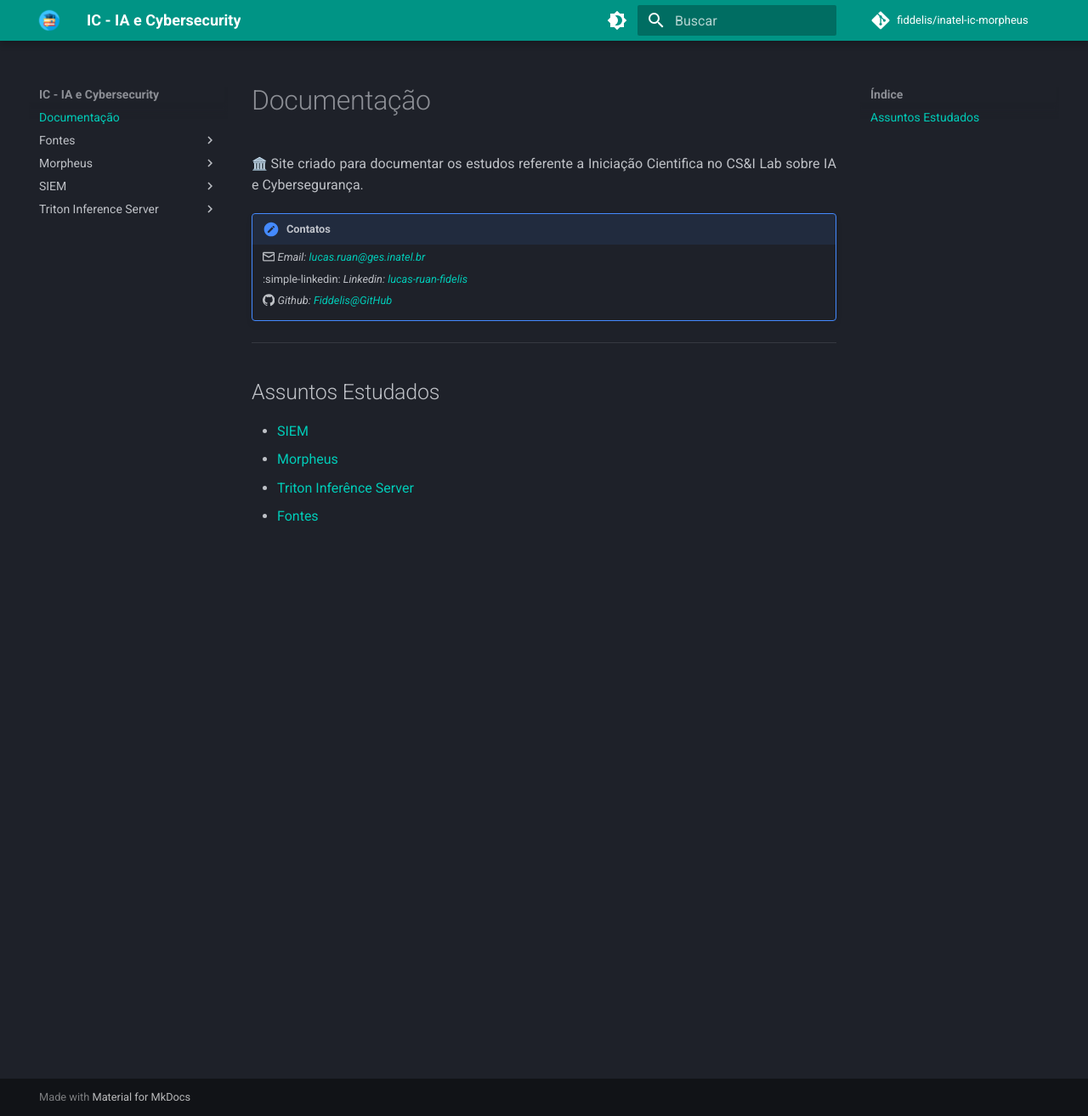
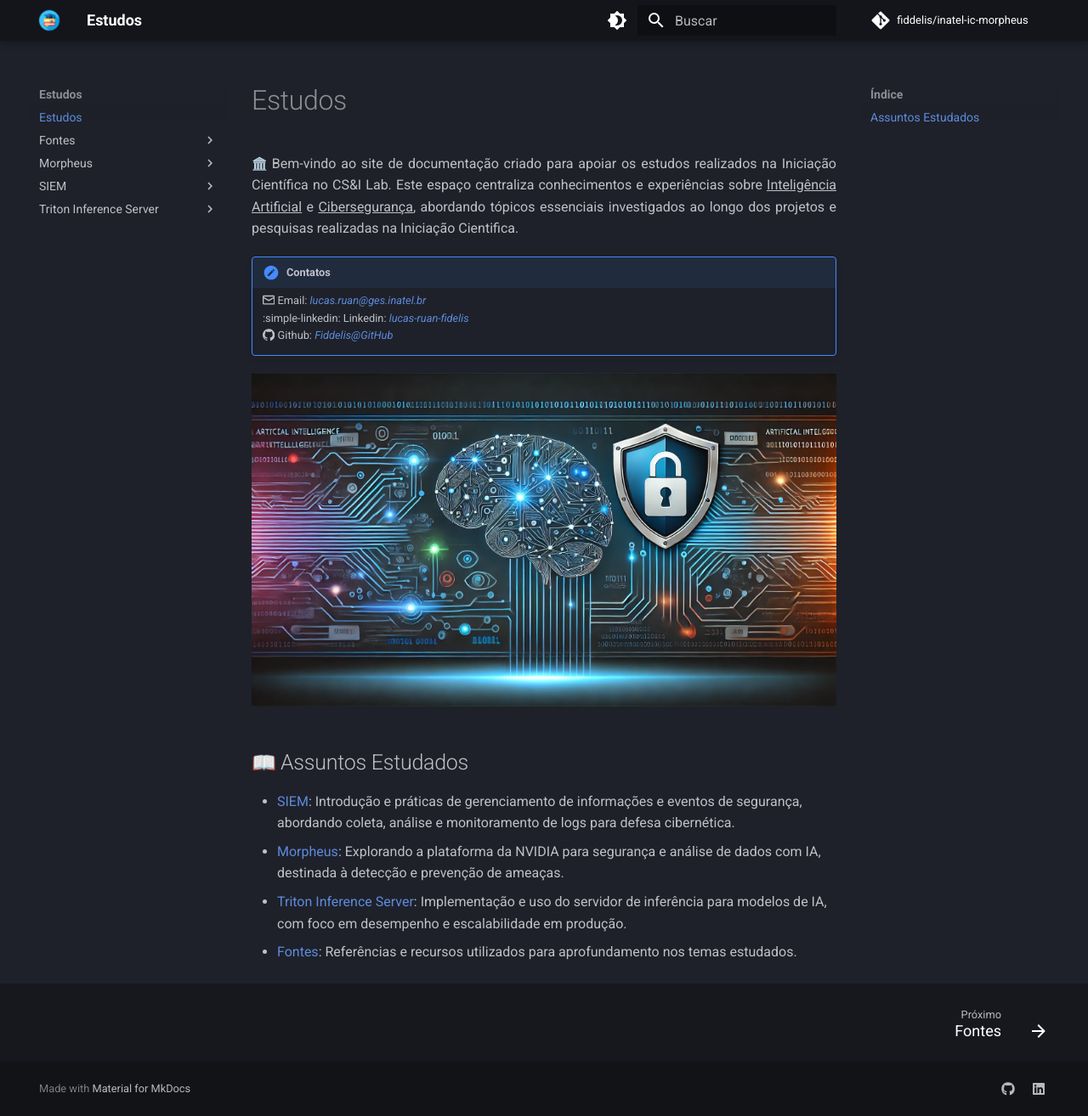
Before and after one commit to Fiddelis/inatel-ic-morpheus, an MkDocs documentation site: the page built from docs/index.md, in a window 1280 px wide and 1314 px high. Shown: the whole window at 85% size. Built offline with MkDocs 1.6.1 and Material for MkDocs 9.7.7, drawn with Linux system fonts in a browser that asks for light colours; emoji names are drawn with the system emoji font; comment, search, counter and statistics services are not loaded.

Commit message:
adicionado informações

```diff
--- a/README.md
+++ b/README.md
@@ -1,4 +1,4 @@
-# Inatel IC - IA e Cybersecurity
+# Estudos
 
 Repositório voltado para documentação dos estudos da Iniciação Científica com foco em Inteligência Artificial aplicada à segurança cibernética,
 utilizando a plataforma NVIDIA Morpheus para detecção e resposta a ameaças em tempo real.
--- a/docs/index.md
+++ b/docs/index.md
@@ -1,19 +1,17 @@
-# Documentação
+# Estudos
 
-:classical_building: Site criado para documentar os estudos referente a Iniciação Cientifica no CS&I Lab sobre IA e Cybersegurança.
+:classical_building: Bem-vindo ao site de documentação criado para apoiar os estudos realizados na Iniciação Científica no CS&I Lab. Este espaço centraliza conhecimentos e experiências sobre ^^Inteligência Artificial^^ e ^^Cibersegurança^^, abordando tópicos essenciais investigados ao longo dos projetos e pesquisas realizadas na Iniciação Cientifica.
 
 !!! note "Contatos"
-    :octicons-mail-16: *Email: [lucas.ruan@ges.inatel.br](mailto:lucas.ruan@ges.inatel.br)*
+    :octicons-mail-16: Email: *[lucas.ruan@ges.inatel.br](mailto:lucas.ruan@ges.inatel.br)*
+    :simple-linkedin: Linkedin: *[lucas-ruan-fidelis](https://www.linkedin.com/in/lucas-ruan-fidelis/)*
+    :simple-github: Github: *[Fiddelis@GitHub](https://github.com/Fiddelis)*
 
-    :simple-linkedin: *Linkedin: [lucas-ruan-fidelis](https://www.linkedin.com/in/lucas-ruan-fidelis/)*
+![index](assets/index.webp)
 
-    :simple-github: *Github: [Fiddelis@GitHub](https://github.com/Fiddelis)*
+## :book: Assuntos Estudados
 
----
-
-## Assuntos Estudados
-
-- [SIEM](SIEM/0.introdução.md)
-- [Morpheus](Morpheus/0.introdução.md)
-- [Triton Inferênce Server](Triton Inference Server/0.introdução.md)
-- [Fontes](Fontes/fontes.md)
+- [SIEM](SIEM/0.introdução.md): Introdução e práticas de gerenciamento de informações e eventos de segurança, abordando coleta, análise e monitoramento de logs para defesa cibernética.
+- [Morpheus](Morpheus/0.introdução.md): Explorando a plataforma da NVIDIA para segurança e análise de dados com IA, destinada à detecção e prevenção de ameaças.
+- [Triton Inference Server](Triton Inference Server/0.introdução.md): Implementação e uso do servidor de inferência para modelos de IA, com foco em desempenho e escalabilidade em produção.
+- [Fontes](Fontes/fontes.md): Referências e recursos utilizados para aprofundamento nos temas estudados.
--- a/mkdocs.yml
+++ b/mkdocs.yml
@@ -1,6 +1,7 @@
-site_name: IC - IA e Cybersecurity
+site_name: Estudos
 repo_url: https://github.com/Fiddelis/inatel-ic-morpheus
 repo_name: fiddelis/inatel-ic-morpheus
+
 extra:
   homepage: http://fiddelis.me/inatel-ic-morpheus/
   analytics:
@@ -13,6 +14,8 @@ theme:
   logo: assets/favicon.png
   name: material
   features:
+    - header.autohide
+    - navigation.footer
     - content.code.copy
     - navigation.instant.progress
   font:
@@ -21,13 +24,13 @@ theme:
   palette:
     # Palette toggle for dark mode
     - scheme: slate
-      primary: teal
+      primary: black
       toggle:
         icon: material/brightness-4
         name: Switch to light mode
     # Palette toggle for light mode
     - scheme: default
-      primary: teal
+      primary: black
       toggle:
         icon: material/brightness-7
         name: Switch to dark mode
@@ -64,6 +67,13 @@ markdown_extensions:
           class: mermaid
           format: !!python/name:pymdownx.superfences.fence_code_format
 
+extra:
+  social:
+    - icon: fontawesome/brands/github
+      link: https://github.com/Fiddelis
+    - icon: fontawesome/brands/linkedin
+      link: https://www.linkedin.com/in/lucas-ruan-fidelis/
+
 extra_css:
   - css/extra.css
   - https://unpkg.com/katex@0/dist/katex.min.css
```
Also changed, not shown: docs/assets/index.webp (added).
